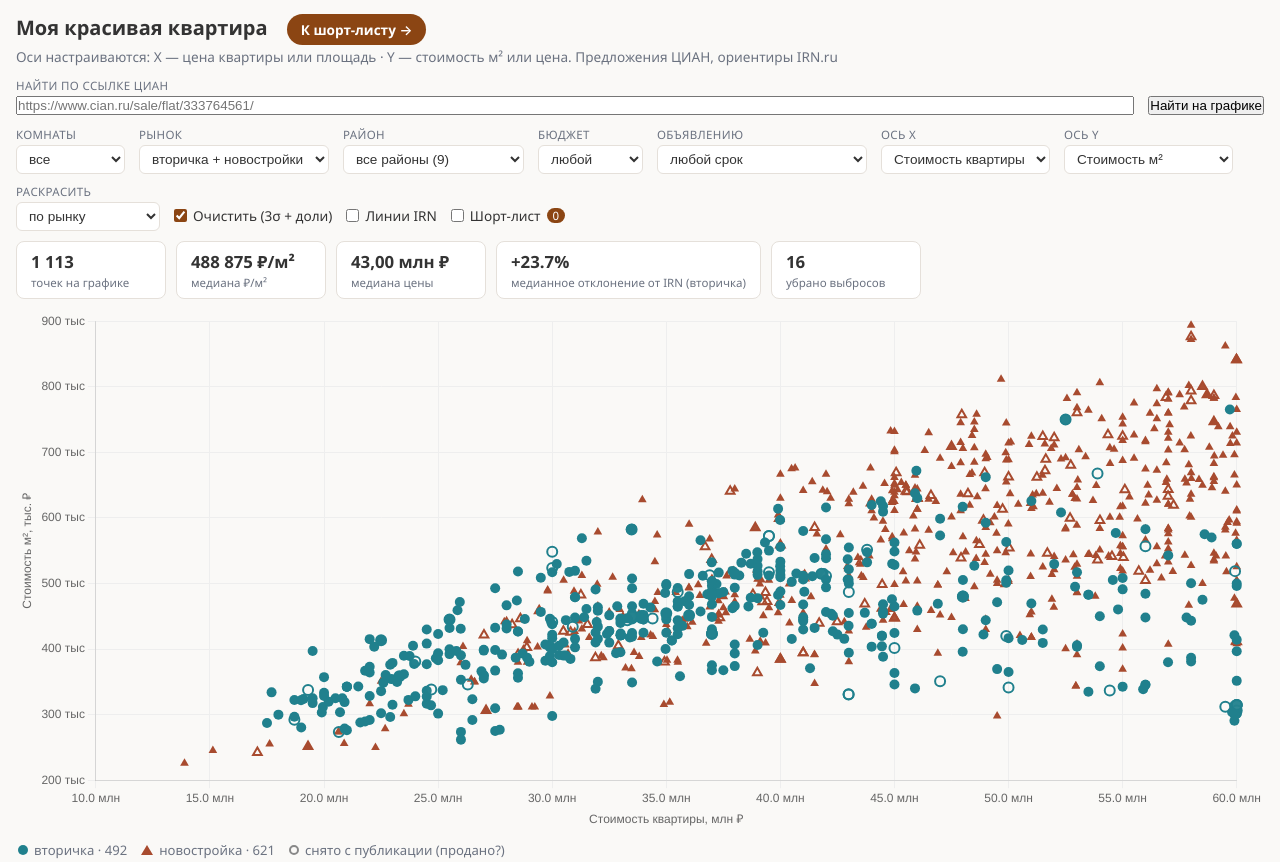
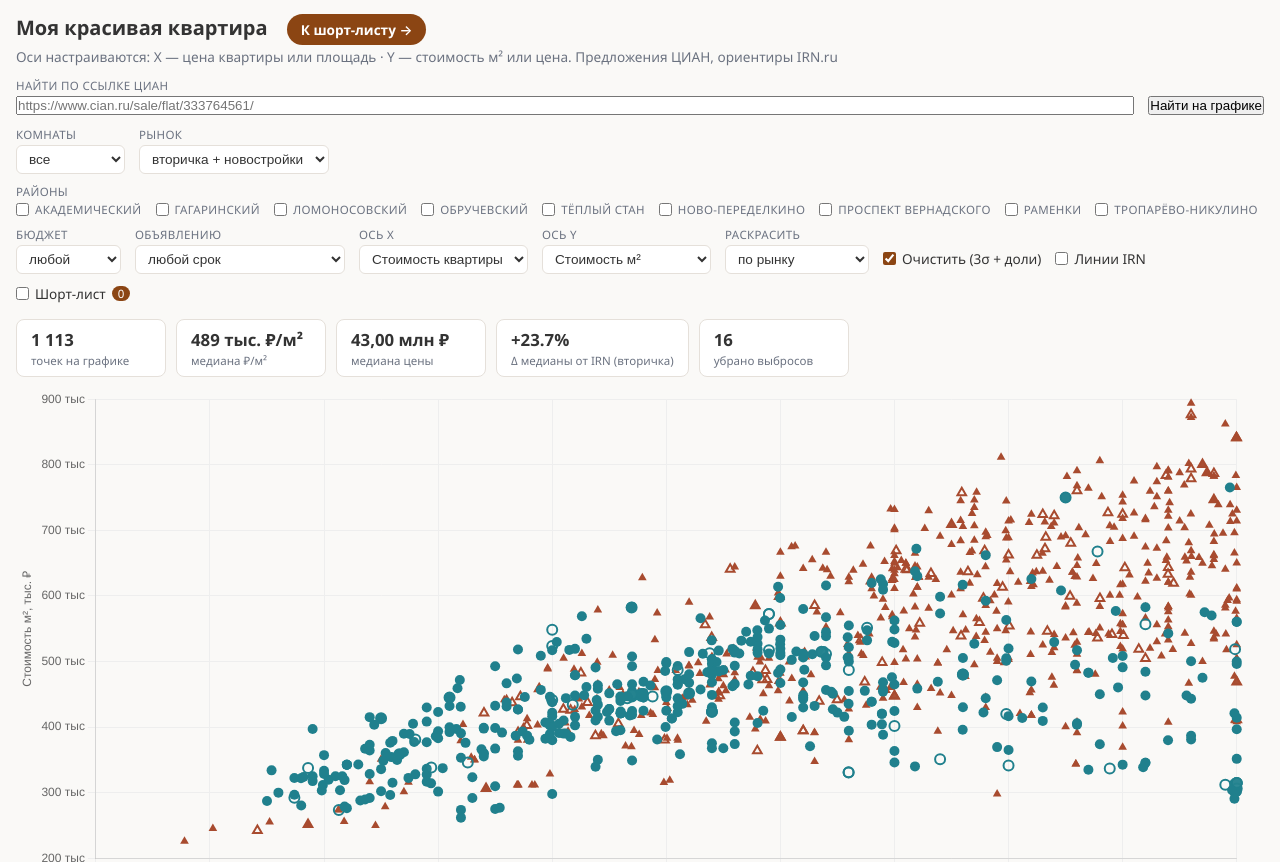
Before and after one commit to volgarevmaxim-bit/my-beautiful-flat, a plain HTML site: page index.html in a window 1280 px wide. Shown: the top 862 px of the page. Drawn offline with nearby package versions, Linux system fonts and the light colour scheme.

Commit message:
Dashboard: CIAN x IRN snapshot

```diff
--- a/index.html
+++ b/index.html
@@ -39,6 +39,8 @@ select {
 }
 .chk { display: flex; align-items: center; gap: 6px; font-size: 0.85rem; padding-bottom: 6px; user-select: none; }
 .chk input { accent-color: var(--warm); }
+.chk-row { display: flex; flex-wrap: wrap; gap: 6px 14px; }
+.chk-row .chk { padding-bottom: 0; }
 .kpis { display: flex; flex-wrap: wrap; gap: 10px; margin: 4px 0 12px; }
 .kpi {
   background: var(--card); border: 1px solid var(--line); border-radius: 8px;
@@ -124,9 +126,9 @@ footer a { color: var(--warm); }
       <option value="новостройка">новостройки</option>
     </select>
   </div>
-  <div class="fgroup">
-    <label>Район</label>
-    <select id="fDistrict"><option value="">все районы (9)</option></select>
+  <div class="fgroup" style="flex: 1 1 100%;">
+    <label>Районы</label>
+    <div class="chk-row" id="fDistrictBox"></div>
   </div>
   <div class="fgroup">
     <label>Бюджет</label>
@@ -185,7 +187,7 @@ footer a { color: var(--warm); }
   <div class="kpi"><div class="v" id="kCount">—</div><div class="k">точек на графике</div></div>
   <div class="kpi"><div class="v" id="kMedM2">—</div><div class="k">медиана ₽/м²</div></div>
   <div class="kpi"><div class="v" id="kMedPrice">—</div><div class="k">медиана цены</div></div>
-  <div class="kpi"><div class="v" id="kDev">—</div><div class="k">медианное отклонение от IRN (вторичка)</div></div>
+  <div class="kpi"><div class="v" id="kDev">—</div><div class="k">Δ медианы от IRN (вторичка)</div></div>
   <div class="kpi" id="kCleanBox" style="display:none"><div class="v" id="kClean">—</div><div class="k">убрано выбросов</div></div>
 </section>
 
@@ -263,6 +265,26 @@ function shortlistCount() {
   return n;
 }
 
+function getNoSet() {
+  // id со статусом «не нравится» (no) из шорт-листа — полая серая точка.
+  try {
+    const raw = localStorage.getItem(SHORTLIST_KEY);
+    if (!raw) return new Set();
+    const parsed = JSON.parse(raw);
+    const items = Array.isArray(parsed) ? parsed : (parsed && Array.isArray(parsed.items) ? parsed.items : []);
+    const s = new Set();
+    for (const it of items) if (it && it.id != null && it.status === "no") s.add(String(it.id));
+    return s;
+  } catch (e) { return new Set(); }
+}
+
+function getDistrictSet() {
+  const s = new Set();
+  const box = document.getElementById("fDistrictBox");
+  if (box) box.querySelectorAll("input[type=checkbox]:checked").forEach(cb => s.add(cb.value));
+  return s;
+}
+
 function openCian(url) {
   if (!url) return;
   if (navigator.userAgent.indexOf("Firefox") !== -1) {
@@ -332,11 +354,15 @@ function openCard(o) {
 }
 
 function init() {
-  const sel = document.getElementById("fDistrict");
+  const dbox = document.getElementById("fDistrictBox");
   for (const d of DISTRICTS) {
-    const o = document.createElement("option");
-    o.value = d; o.textContent = d;
-    sel.appendChild(o);
+    const lbl = document.createElement("label");
+    lbl.className = "chk";
+    const cb = document.createElement("input");
+    cb.type = "checkbox"; cb.value = d;
+    lbl.appendChild(cb);
+    lbl.appendChild(document.createTextNode(" " + d));
+    dbox.appendChild(lbl);
   }
   const leg = document.getElementById("legend");
   leg.innerHTML = "";
@@ -345,8 +371,9 @@ function init() {
     'Снапшот: <b>' + (DATA.snapshot_date || "—") + '</b> · объявлений в выборке: <b>' +
     (DATA.stats ? DATA.stats.count : DATA.listings.length) + '</b> · данные: <a href="https://www.cian.ru/" target="_blank">cian.ru</a> · оценка: <a href="https://www.irn.ru/price/" target="_blank">irn.ru/price</a> (вторичный рынок, цены по районам' + irnPeriod + '; первичка по районам у IRN не публикуется)<br>' +
     'Отклонение от IRN — ориентир, а не приговор: выборка 3–6-комнатных квартир дороже среднего по району, который IRN считает по всем комнатностям. Не является инвестиционной рекомендацией.';
-  ["fRooms","fType","fDistrict","fBand","fAge","fClean","fIrn","fColor","fShort","fShortOnly"].forEach(id =>
+  ["fRooms","fType","fBand","fAge","fClean","fIrn","fColor","fShort","fShortOnly"].forEach(id =>
     document.getElementById(id).addEventListener("change", render));
+  document.getElementById("fDistrictBox").addEventListener("change", render);
   window.addEventListener("storage", e => { if (e.key === SHORTLIST_KEY) render(); });
   document.getElementById("fAxisX").addEventListener("change", () => axisSync("x"));
   document.getElementById("fAxisY").addEventListener("change", () => axisSync("y"));
@@ -358,7 +385,8 @@ function init() {
 let searchTarget = null;
 
 function resetFilters() {
-  ["fRooms","fType","fDistrict","fBand","fAge"].forEach(id => document.getElementById(id).value = "");
+  ["fRooms","fType","fBand","fAge"].forEach(id => document.getElementById(id).value = "");
+  document.querySelectorAll("#fDistrictBox input[type=checkbox]").forEach(cb => cb.checked = false);
   document.getElementById("fClean").checked = true;
   document.getElementById("fIrn").checked = false;
 }
@@ -400,15 +428,15 @@ function axisSync(changed) {
 function applyFilters(shortOnly, shortSet) {
   const fRooms = document.getElementById("fRooms").value;
   const fType = document.getElementById("fType").value;
-  const fDist = document.getElementById("fDistrict").value;
+  const distSet = getDistrictSet();
   const fBand = document.getElementById("fBand").value;
   const fAge = parseInt(document.getElementById("fAge").value || "0", 10);
   const fClean = document.getElementById("fClean").checked;
 
-  let rows = DATA.listings.filter(o => {
+  const selected = DATA.listings.filter(o => {
     if (fRooms && o.rooms_group !== fRooms) return false;
     if (fType && o.housing_type !== fType) return false;
-    if (fDist && o.district !== fDist) return false;
+    if (distSet.size && !distSet.has(o.district)) return false;
     if (fBand && o.band_label !== fBand) return false;
     if (fAge === 1) { if (!o.is_new) return false; }
     else if (fAge && (o.days_since == null || o.days_since > fAge)) return false;
@@ -416,36 +444,45 @@ function applyFilters(shortOnly, shortSet) {
     return true;
   });
 
+  const selectedIds = new Set(selected.map(o => String(o.id)));
+
+  // 3σ-очистка — чистка ДАННЫХ, а не селектор: выбросы и доли удаляются
+  // совсем; всё остальное остаётся на графике (dim = не выбрано).
   let removed = 0;
+  let allRows = DATA.listings;
   if (fClean) {
-    const cleanSrc = rows.filter(o => o.price_m2 != null && o.share_amount == null);
+    const cleanSrc = DATA.listings.filter(o => o.price_m2 != null && o.share_amount == null);
     const vals = cleanSrc.map(o => o.price_m2);
     const m = vals.length ? vals.reduce((a,b)=>a+b,0)/vals.length : 0;
     const s = std(vals);
-    const kept = [];
-    for (const o of rows) {
+    const keptAll = [];
+    for (const o of allRows) {
       if (o.share_amount != null) { removed++; continue; }
       if (o.price_m2 != null && s > 0 && Math.abs(o.price_m2 - m) > 3*s) { removed++; continue; }
-      kept.push(o);
+      keptAll.push(o);
     }
-    rows = kept;
+    allRows = keptAll;
   }
-  return { rows, removed };
+
+  const rows = allRows.filter(o => selectedIds.has(String(o.id)));
+  return { rows, removed, allRows, selectedIds };
 }
 
 function render() {
   const fShort = document.getElementById("fShort").checked;
   const fShortOnly = document.getElementById("fShortOnly").checked;
   const shortSet = getShortlistSet();
+  const noSet = getNoSet();
   document.getElementById("fShortCnt").textContent = shortlistCount();
   document.getElementById("fShortOnlyWrap").style.display = fShort ? "" : "none";
   if (!fShort) document.getElementById("fShortOnly").checked = false;
   document.getElementById("shortHint").textContent =
     (fShort && shortSet.size === 0) ? "Шорт-лист пуст — добавляйте варианты в блокноте" : "";
-  const { rows, removed } = applyFilters(fShortOnly, shortSet);
+  const { rows, removed, allRows, selectedIds } = applyFilters(fShortOnly, shortSet);
   const withM2 = rows.filter(o => o.price_m2 != null);
   document.getElementById("kCount").textContent = rows.length.toLocaleString("ru-RU");
-  document.getElementById("kMedM2").textContent = fmtM2(median(withM2.map(o => o.price_m2)));
+  const medM2 = median(withM2.map(o => o.price_m2));
+  document.getElementById("kMedM2").textContent = (medM2 == null) ? "—" : Math.round(medM2 / 1000) + " тыс. ₽/м²";
   document.getElementById("kMedPrice").textContent = fmtMln(median(rows.filter(o => o.price != null).map(o => o.price)));
   const devs = rows.filter(o => o.dev_pct != null).map(o => o.dev_pct);
   document.getElementById("kDev").textContent = fmtPct(median(devs));
@@ -475,7 +512,8 @@ function render() {
 
   const xOf = o => axX === "area" ? o.total_area : o.price / 1e6;
   const yOf = o => axY === "price" ? o.price / 1e6 : o.price_m2 / 1000;
-  let pts = withM2.map(o => ({ o, x: xOf(o), y: yOf(o) }));
+  const allWithM2 = allRows.filter(o => o.price_m2 != null);
+  let pts = allWithM2.map(o => ({ o, x: xOf(o), y: yOf(o), dim: !selectedIds.has(String(o.id)) }));
   if (axX === "area") pts = pts.filter(p => p.x != null);
   if (axY === "price") pts = pts.filter(p => p.y != null);
 
@@ -503,9 +541,30 @@ function render() {
         label: k,
         baseColor: color,
         data: [],
-        backgroundColor: pt => (pt.raw && pt.raw.o && pt.raw.o.sold_since) ? "rgba(255,255,255,0.02)" : color,
-        borderColor: pt => (pt.raw && pt.raw.o && pt.raw.o.sold_since) ? color : "rgba(0,0,0,0)",
-        borderWidth: pt => (pt.raw && pt.raw.o && pt.raw.o.sold_since) ? 2 : 0,
+        backgroundColor: pt => {
+          const o = pt.raw && pt.raw.o;
+          if (!o) return color;
+          if (pt.raw.dim) return "rgba(150,150,150,0.30)";
+          if (noSet.has(String(o.id))) return "rgba(255,255,255,0.02)";
+          if (o.sold_since) return "rgba(255,255,255,0.02)";
+          return color;
+        },
+        borderColor: pt => {
+          const o = pt.raw && pt.raw.o;
+          if (!o) return "rgba(0,0,0,0)";
+          if (pt.raw.dim) return "rgba(120,120,120,0.4)";
+          if (noSet.has(String(o.id))) return "#9E9E9E";
+          if (o.sold_since) return color;
+          return "rgba(0,0,0,0)";
+        },
+        borderWidth: pt => {
+          const o = pt.raw && pt.raw.o;
+          if (!o) return 0;
+          if (pt.raw.dim) return 1;
+          if (noSet.has(String(o.id))) return 2;
+          if (o.sold_since) return 2;
+          return 0;
+        },
         pointRadius: 5,
         pointHoverRadius: 8,
         pointStyle: (colMode === "type" && k === "новостройка") ? "triangle" : "circle",
@@ -537,7 +596,7 @@ function render() {
 
   // Оверлей «Шорт-лист» — кольцо поверх точек из блокнота
   if (fShort && shortSet.size) {
-    const sl = pts.filter(p => shortSet.has(String(p.o.id)));
+    const sl = pts.filter(p => !p.dim && shortSet.has(String(p.o.id)));
     if (sl.length) {
       datasets.push({
         label: "Шорт-лист",
@@ -554,14 +613,14 @@ function render() {
   }
 
   const fIrn = document.getElementById("fIrn").checked;
-  const fDist = document.getElementById("fDistrict").value;
+  const distSet = getDistrictSet();
   const hint = document.getElementById("irnHint");
   hint.textContent = "";
   if (fIrn && DATA.irn) {
     if (axY !== "m2") {
       hint.textContent = "Линии IRN доступны при оси Y «Стоимость м²».";
-    } else if (fDist) {
-      const d = fDist;
+    } else if (distSet.size === 1) {
+      const d = [...distSet][0];
       const xs = pts.map(p => p.x).filter(v => v != null);
       const xmin = xs.length ? Math.min(...xs) : 0;
       const xmax = xs.length ? Math.max(...xs) : 60;
@@ -600,8 +659,13 @@ function render() {
     const icon = d.pointStyle === "triangle"
       ? '<span class="tri" style="border-bottom-color:' + base + '"></span>'
       : '<span class="dot" style="background:' + base + '"></span>';
-    return '<span class="chip">' + icon + d.label + ' · ' + d.data.length + '</span>';
+    const selCount = (d.data || []).filter(p => !(p && p.dim)).length;
+    return '<span class="chip">' + icon + d.label + ' · ' + selCount + '</span>';
   }).join("");
+  const noCount = pts.filter(p => !p.dim && noSet.has(String(p.o.id))).length;
+  if (noCount) {
+    leg.innerHTML += '<span class="chip"><span class="dot" style="background:transparent; border:2px solid #9E9E9E; box-sizing:border-box;"></span>не нравится · ' + noCount + '</span>';
+  }
   if (rows.some(o => o.sold_since)) {
     leg.innerHTML += '<span class="chip"><span class="dot" style="background:transparent; border:2px solid #888; box-sizing:border-box;"></span>снято с публикации (продано?)</span>';
   }
```
Also changed, not shown: firefox_handler/index.html (+10 -4 lines), notebook/index.html (+20 -1 lines), 3 other files.
